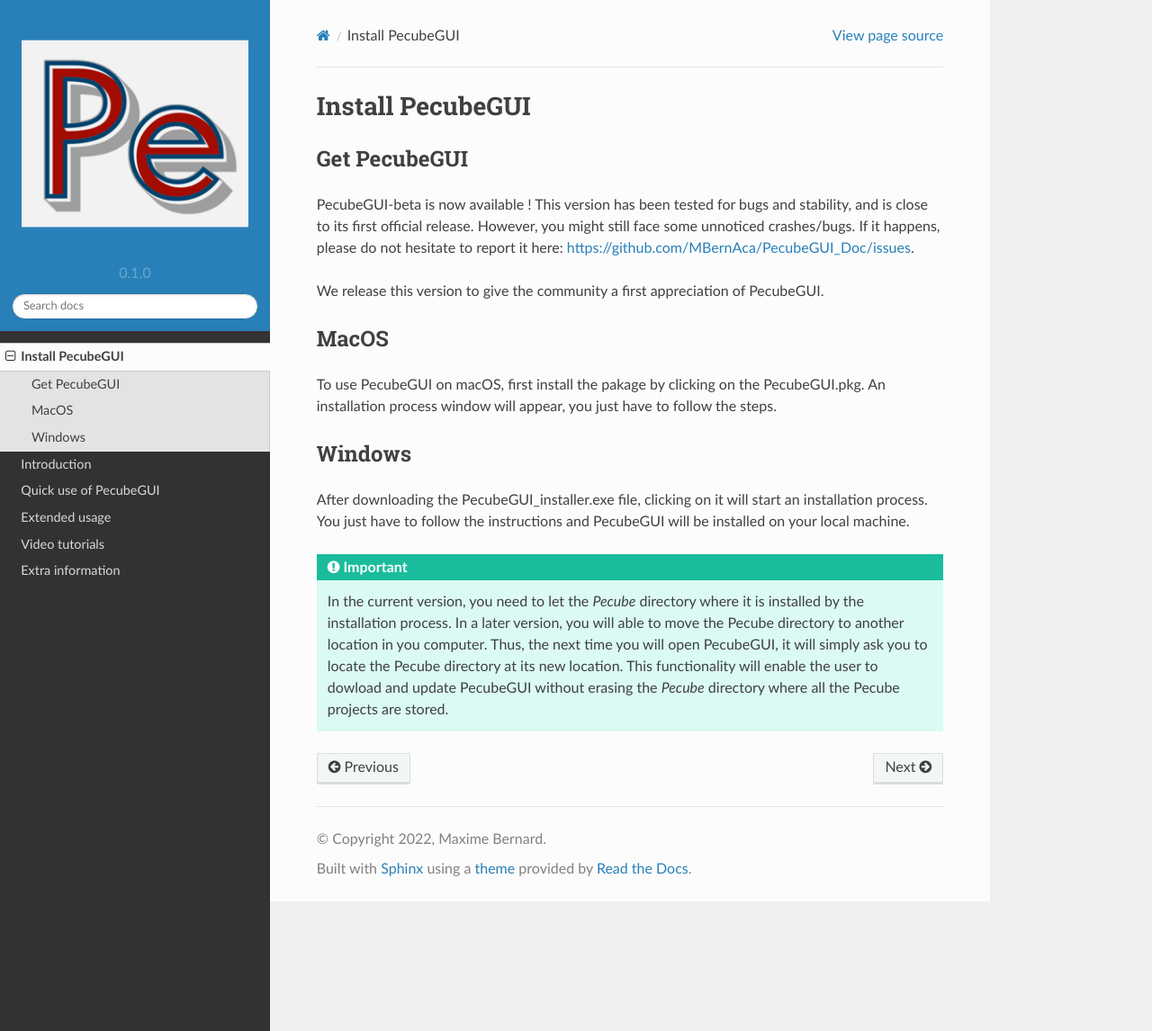
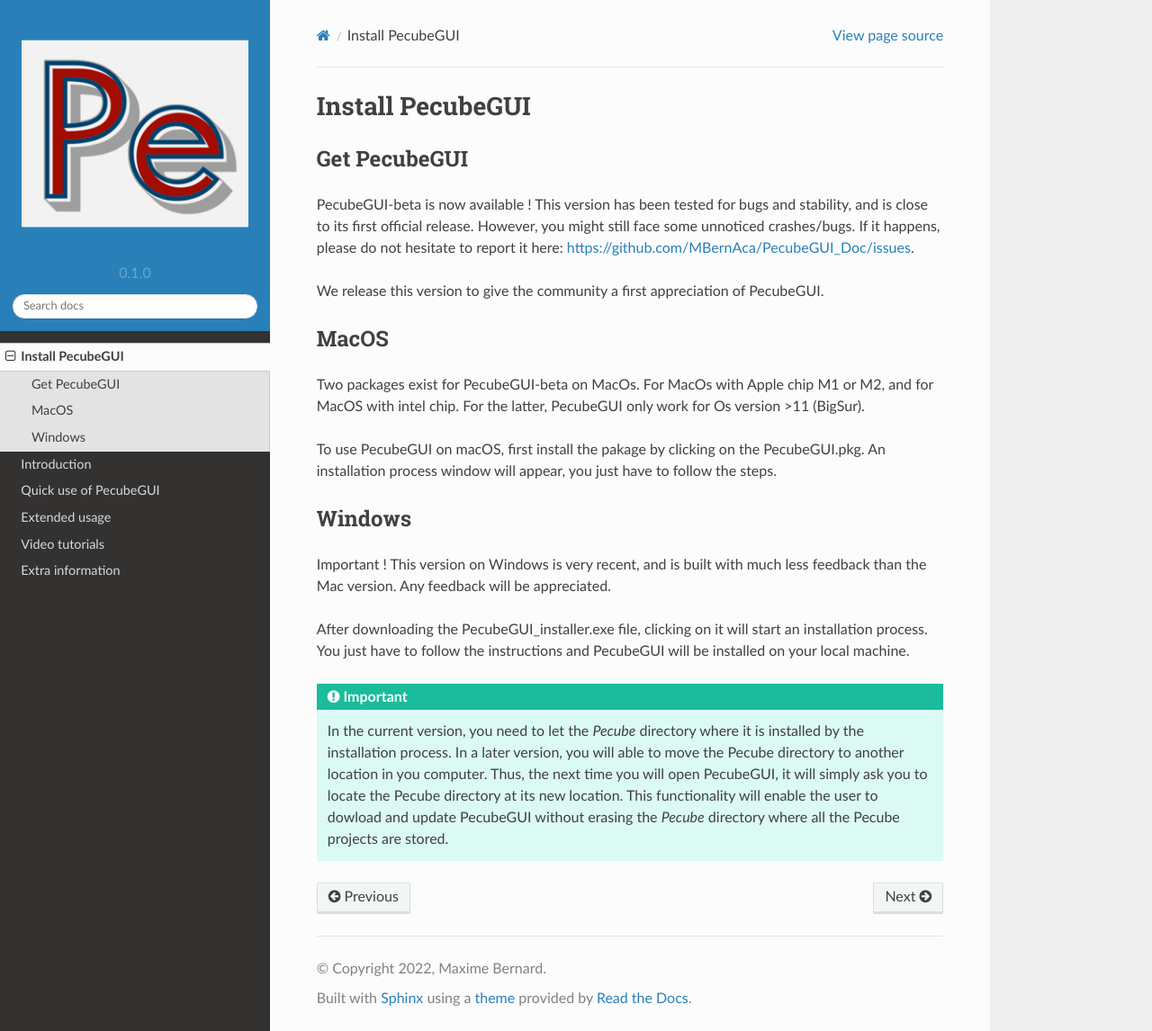
Before and after one commit to MBernAca/PecubeGUI_Doc, a Sphinx documentation site: the page built from docs/source/installation.rst, in a window 1280 px wide and 1146 px high. Shown: the whole window at 90% size. Built offline with Sphinx 7.4.7 and the Read the Docs theme 2.0.0, drawn with Linux system fonts in a browser that asks for light colours.

Commit message:
Update installation.rst

```diff
--- a/docs/source/installation.rst
+++ b/docs/source/installation.rst
@@ -15,6 +15,8 @@
 MacOS
 ---------
 
+Two packages exist for PecubeGUI-beta on MacOs. For MacOs with Apple chip M1 or M2, and for MacOS with intel chip. For the latter, PecubeGUI only work for Os version >11 (BigSur).
+
 To use PecubeGUI on macOS, first install the pakage by clicking on the PecubeGUI.pkg.
 An installation process window will appear, you just have to follow the steps.
 
@@ -22,6 +24,8 @@
 Windows
 -----------
 
+Important ! This version on Windows is very recent, and is built with much less feedback than the Mac version. Any feedback will be appreciated.
+
 After downloading the PecubeGUI_installer.exe file, clicking on it will start an installation process. You just have to follow the instructions and PecubeGUI will be installed on your local machine.
 
 
```
